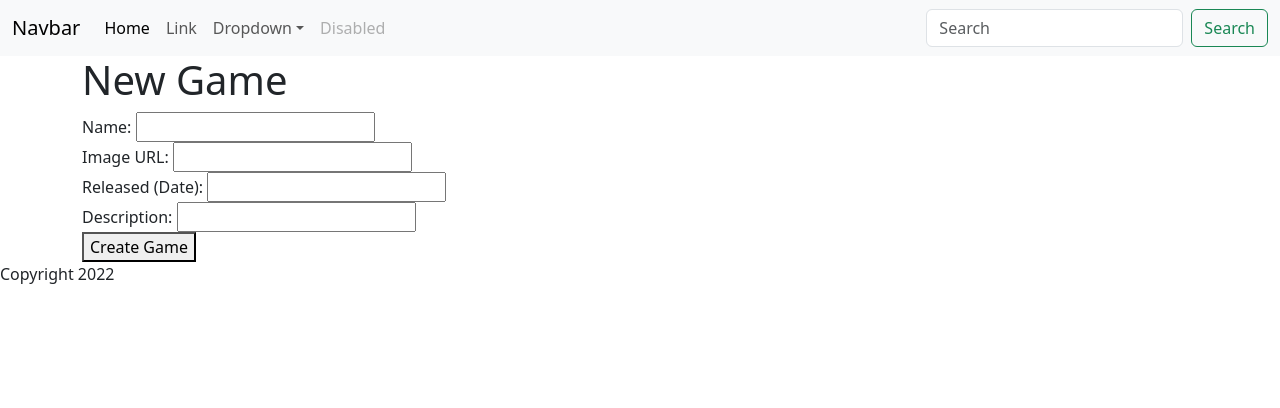
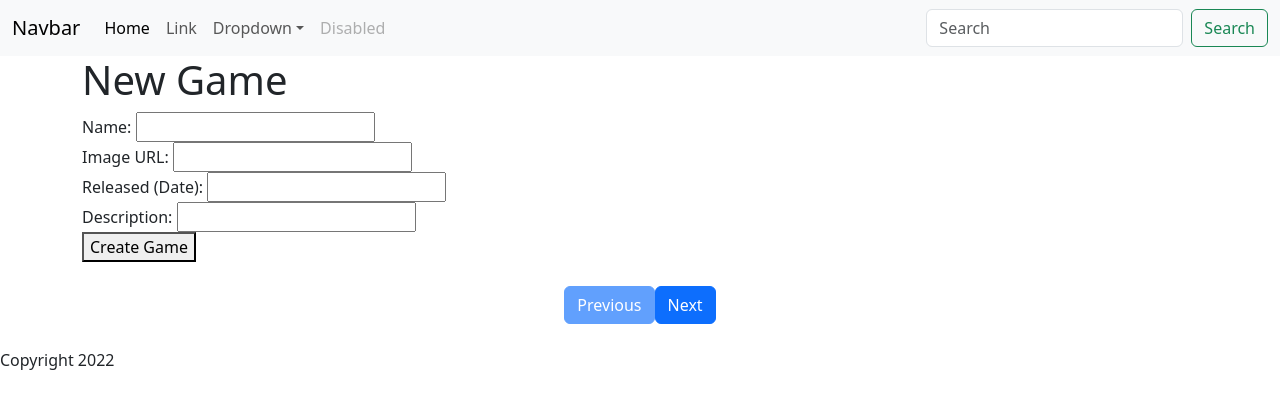
Before and after one commit to dmcgee2001/GameVault-Frontend, a React (Vite) app: page /games/new in a window 1280 px wide. Shown: the top 408 px of the page. Built offline with nearby package versions, Linux system fonts and the light colour scheme; no server answers.

Commit message:
adds bootstrap and pagination and show page

```diff
--- a/src/components/Content.jsx
+++ b/src/components/Content.jsx
@@ -4,6 +4,7 @@ import { GamesIndex } from "./GamesIndex";
 import { GamesNew } from "./GamesNew";
 import { Routes, useNavigate } from "react-router-dom";
 import { Route } from "react-router-dom";
+import { GamesShow } from "./GamesShow";
 
 export function Content() {
   const [games, setGames] = useState([]);
@@ -52,18 +53,30 @@ export function Content() {
     }
 
     return (
-      <div>
-        {currentPage > 0 && <button onClick={() => handlePageChange(currentPage - 1)}>Previous</button>}
+      <div className="d-flex justify-content-center my-4">
+        <button
+          className="btn btn-primary mr-2"
+          onClick={() => handlePageChange(currentPage - 1)}
+          disabled={currentPage === 0}
+        >
+          Previous
+        </button>
         {Array.from({ length: endPage - startPage + 1 }, (_, index) => (
           <button
             key={startPage + index}
+            className={`btn ${currentPage === startPage + index ? "btn-primary" : "btn-secondary"} mx-1`}
             onClick={() => handlePageChange(startPage + index)}
-            disabled={currentPage === startPage + index}
           >
             {startPage + index + 1}
           </button>
         ))}
-        {currentPage < totalPages - 1 && <button onClick={() => handlePageChange(currentPage + 1)}>Next</button>}
+        <button
+          className="btn btn-primary ml-2"
+          onClick={() => handlePageChange(currentPage + 1)}
+          disabled={currentPage === totalPages - 1}
+        >
+          Next
+        </button>
       </div>
     );
   };
@@ -73,6 +86,7 @@ export function Content() {
       <Routes>
         <Route path="/" element={<GamesIndex games={games} currentPage={currentPage} itemsPerPage={itemsPerPage} />} />
         <Route path="/games/new" element={<GamesNew onCreateGame={handleCreateGame} />} />
+        <Route path="/games/:id" element={<GamesShow />} />
       </Routes>
       {renderPagination()}
     </div>
--- a/src/components/GamesIndex.jsx
+++ b/src/components/GamesIndex.jsx
@@ -1,3 +1,5 @@
+import { Link } from "react-router-dom";
+
 /* eslint-disable react/prop-types */
 export function GamesIndex({ games, currentPage, itemsPerPage }) {
   const startIndex = currentPage * itemsPerPage;
@@ -6,14 +8,22 @@ export function GamesIndex({ games, currentPage, itemsPerPage }) {
 
   return (
     <div>
-      <h1>All games</h1>
-      {currentGames.map((game) => (
-        <div key={game.id}>
-          <h2>{game.name}</h2>
-          <img src={game.background_image} alt={game.name} />
-          <p>Released: {game.released}</p>
-        </div>
-      ))}
+      <h1 className="mt-4 mb-3">All Games</h1>
+      <div className="row row-cols-1 row-cols-md-3 g-4">
+        {currentGames.map((game) => (
+          <div key={game.id} className="col">
+            <Link to={`/games/${game.id}`} className="text-decoration-none">
+              <div className="card h-100">
+                <img src={game.background_image} className="card-img-top" alt={game.name} />
+                <div className="card-body">
+                  <h5 className="card-title">{game.name}</h5>
+                  <p className="card-text">Released: {game.released}</p>
+                </div>
+              </div>
+            </Link>
+          </div>
+        ))}
+      </div>
     </div>
   );
 }
--- a/src/components/GamesShow.jsx
+++ b/src/components/GamesShow.jsx
@@ -1,10 +1,11 @@
 import axios from "axios";
 import { useState, useEffect } from "react";
-import { useParams } from "react-router-dom";
+import { useParams, useNavigate } from "react-router-dom";
 
-export function GamesShowPage() {
+export function GamesShow() {
   const [game, setGame] = useState({});
   const params = useParams();
+  const navigate = useNavigate();
 
   const handleShowGame = () => {
     axios.get(`http://localhost:3000/games/${params.id}.json`).then((response) => {
@@ -15,12 +16,28 @@ export function GamesShowPage() {
   useEffect(handleShowGame, []);
 
   return (
-    <div id="games-show">
-      <h1> Game Info</h1>
-      <img>{game.background_image}</img>
-      <h2>{game.name}</h2>
-      <p>{game.released}</p>
-      <p>{game.description}</p>
+    <div className="container mt-4">
+      <div className="row">
+        <div className="col-md-6 offset-md-3">
+          <div id="games-show">
+            <h1 className="text-center mb-4">Game Info</h1>
+            <div className="text-center">
+              <img src={game.background_image} alt={game.name} className="img-fluid rounded" />
+            </div>
+            <h2 className="mt-4">{game.name}</h2>
+            <p>
+              <strong>Released:</strong> {game.released}
+            </p>
+            <p>
+              <strong>Description:</strong>
+            </p>
+            <p>{game.description}</p>
+            <button className="btn btn-primary" onClick={() => navigate(-1)}>
+              Go back
+            </button>
+          </div>
+        </div>
+      </div>
     </div>
   );
 }
```
